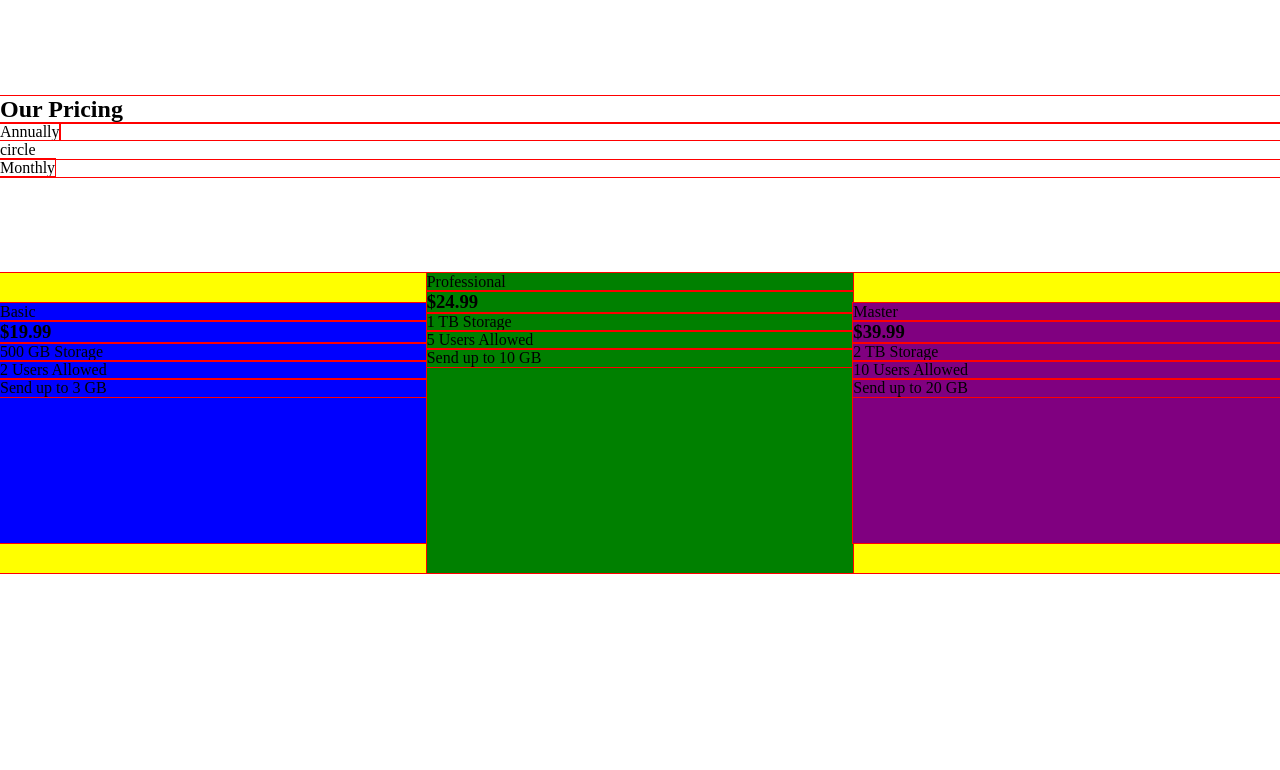
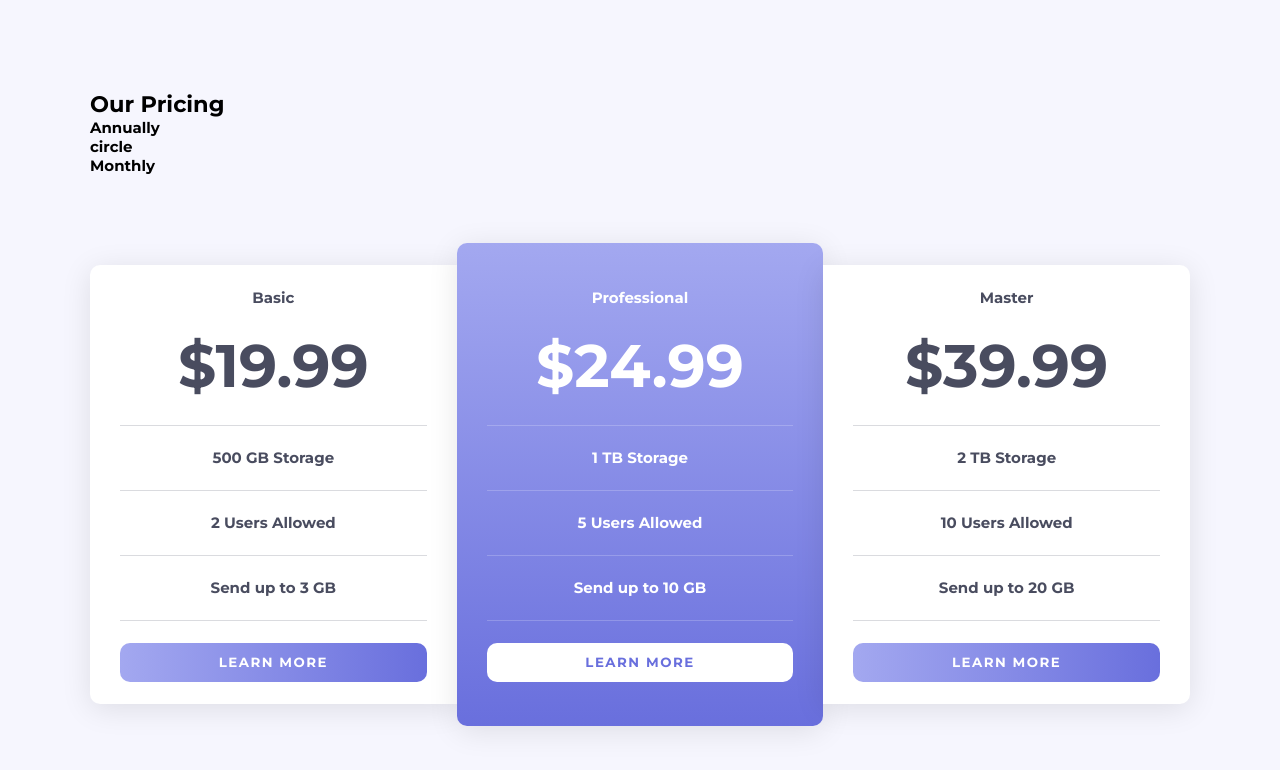
Before and after one commit to Moopy559/pricing-component-with-toggle-master, a plain HTML site: page index.html in a window 1280 px wide. Drawn offline with Linux system fonts and the light colour scheme.

Commit message:
Style pricing components section (static versions only)

```diff
--- a/index.html
+++ b/index.html
@@ -23,31 +23,40 @@
       <!-- COMPONENT SECTION -->
       <section class="components">
         <!-- BASIC COMPONENT -->
-        <ul class="basic">
-          <li>Basic</li>
-          <li><h3>$19.99</h3></li>
-          <li>500 GB Storage</li>
-          <li>2 Users Allowed</li>
-          <li>Send up to 3 GB</li>
-        </ul>
+        <div class="basic white-bg">
+          <ul>
+            <li class="no-bot-pad">Basic</li>
+            <li class="border-bottom grey-opacity"><h3>$19.99</h3></li>
+            <li class="border-bottom grey-opacity">500 GB Storage</li>
+            <li class="border-bottom grey-opacity">2 Users Allowed</li>
+            <li class="border-bottom grey-opacity">Send up to 3 GB</li>
+            <li><button>Learn More</button></li>
+          </ul>
+        </div>
         <!-- BASIC COMPONENT END -->
         <!-- PROFESSIONAL COMPONENT -->
-        <ul class="professional">
-          <li>Professional</li>
-          <li><h3>$24.99</h3></li>
-          <li>1 TB Storage</li>
-          <li>5 Users Allowed</li>
-          <li>Send up to 10 GB</li>
-        </ul>
+        <div class="professional violet-bg">
+          <ul>
+            <li class="no-bot-pad">Professional</li>
+            <li class="border-bottom white-opacity"><h3>$24.99</h3></li>
+            <li class="border-bottom white-opacity">1 TB Storage</li>
+            <li class="border-bottom white-opacity">5 Users Allowed</li>
+            <li class="border-bottom white-opacity">Send up to 10 GB</li>
+            <li><button class="white-bg">Learn More</button></li>
+          </ul>
+        </div>
         <!-- PROFESSIONAL COMPONENT END -->
         <!-- MASTER COMPONENT -->
-        <ul class="master">
-          <li>Master</li>
-          <li><h3>$39.99</h3></li>
-          <li>2 TB Storage</li>
-          <li>10 Users Allowed</li>
-          <li>Send up to 20 GB</li>
-        </ul>
+        <div class="master white-bg">
+          <ul>
+            <li class="no-bot-pad">Master</li>
+            <li class="border-bottom grey-opacity"><h3>$39.99</h3></li>
+            <li class="border-bottom grey-opacity">2 TB Storage</li>
+            <li class="border-bottom grey-opacity">10 Users Allowed</li>
+            <li class="border-bottom grey-opacity">Send up to 20 GB</li>
+            <li><button class="violet-bg">Learn More</button></li>
+          </ul>
+        </div>
         <!-- MASTER COMPONENT END -->
       </section>
       <!-- COMPONENT SECTION -->
--- a/style.css
+++ b/style.css
@@ -1,16 +1,56 @@
+@import url("https://fonts.googleapis.com/css2?family=Montserrat:ital,wght@0,100..900;1,100..900&display=swap");
+
+:root {
+  font-size: 15px;
+  --primary: linear-gradient(#a3a8f0, #696fdd);
+  --background: hsl(240, 78%, 98%);
+  --accent: hsl(234, 14%, 74%);
+  --accent2: hsl(233, 13%, 49%);
+  --accent3: hsl(232, 13%, 33%);
+}
+
 * {
-  outline: solid 1px red;
+  /* outline: solid 1px red; */
   margin: 0px;
   padding: 0px;
 }
 
 body {
-  max-width: 1300px;
-  margin: 0 auto;
+  background-color: var(--background);
+  font-family: "Montserrat", sans-serif;
+  font-weight: 700;
+}
+
+h3 {
+  font-size: 4rem;
 }
 
 ul {
   list-style-type: none;
+  padding: 0rem 2rem;
+  display: grid;
+  text-align: center;
+  align-items: center;
+}
+
+li {
+  padding: 1.5rem 0rem;
+}
+
+button {
+  border: none;
+  border-radius: 10px;
+  padding: 0.75rem 1rem;
+  width: 100%;
+  font-family: "Montserrat", sans-serif;
+  text-transform: uppercase;
+  font-weight: 700;
+  letter-spacing: 0.1rem;
+}
+
+.wrapper {
+  max-width: 1100px;
+  margin: 0 auto;
 }
 
 .heading {
@@ -22,21 +62,64 @@ ul {
   grid-template-columns: 1fr 1fr 1fr;
   align-items: center;
   margin-top: 6rem;
-  background-color: yellow;
-  height: 300px;
+  div {
+    border-radius: 10px;
+    box-shadow: 0px 5px 30px rgb(0, 0, 0, 0.1);
+  }
+  div.basic {
+    border-radius: 10px 0px 0px 10px;
+  }
+  div.master {
+    border-radius: 0px 10px 10px 0px;
+  }
 }
 
 .basic {
-  background-color: blue;
-  height: 80%;
+  button {
+    background-image: linear-gradient(to right, #a3a8f0, #696fdd);
+    color: white;
+  }
 }
 
 .professional {
-  background-color: green;
-  height: 100%;
+  height: 110%;
+  display: flex;
+  flex-direction: column;
+  justify-content: center;
 }
 
 .master {
-  background-color: purple;
-  height: 80%;
+  button {
+    background-image: linear-gradient(to right, #a3a8f0, #696fdd);
+    color: white;
+  }
 }
+
+.white-bg {
+  background-color: white;
+  color: var(--accent3);
+}
+
+.violet-bg {
+  background-image: var(--primary);
+  color: white;
+  button {
+    color: #696fdd;
+  }
+}
+
+.border-bottom {
+  border-bottom: solid 1px;
+}
+
+.grey-opacity {
+  border-color: hsla(232, 13%, 33%, 0.2);
+}
+
+.white-opacity {
+  border-color: rgba(255, 255, 255, 0.2);
+}
+
+.no-bot-pad {
+  padding-bottom: 0px;
+}
```
